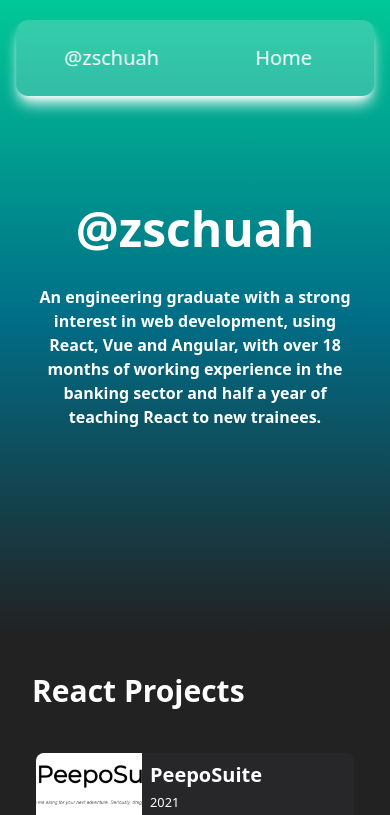
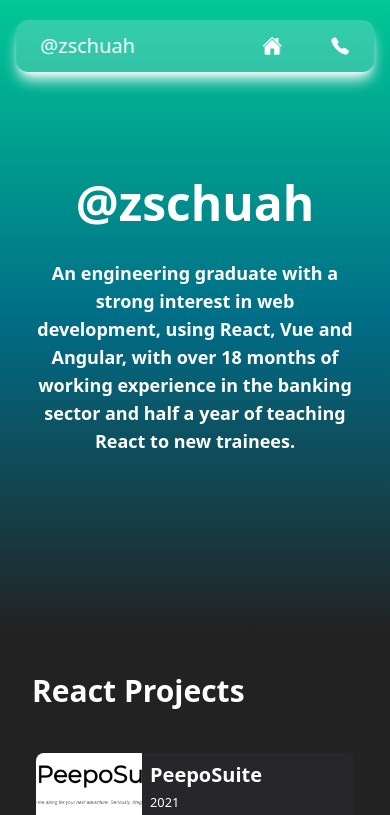
Before and after one commit to zschuah/portfolio, a React (Vite) app: page / in a window 390 px wide. Shown: the top 815 px of the page. Built offline with nearby package versions, Linux system fonts and the light colour scheme.

Commit message:
made navbar responsive

```diff
--- a/src/components/CardMultiColor.tsx
+++ b/src/components/CardMultiColor.tsx
@@ -68,7 +68,7 @@ const CardMultiColor = ({ clientX, clientY, proj }: PropTypes) => {
           <p>{posY}</p> */}
           <h4>{proj.name}</h4>
           <small>{proj.year}</small>
-          <p>{proj.desc}</p>
+          <p className="text-sm sm:text-base">{proj.desc}</p>
         </div>
       </div>
 
--- a/src/components/Hero.tsx
+++ b/src/components/Hero.tsx
@@ -7,11 +7,11 @@ const Hero = () => {
         <div
           className={twMerge(
             "flex flex-col justify-center items-center",
-            "h-[75vh] gap-8 px-8"
+            "min-h-[75vh] gap-8 px-8"
           )}
         >
           <h1 className="text-5xl md:text-8xl">@zschuah</h1>
-          <h3 className="text-center text-base md:text-2xl">
+          <h3 className="text-center text-lg md:text-2xl max-w-5xl">
             An engineering graduate with a strong interest in web development,
             using React, Vue and Angular, with over 18 months of working
             experience in the banking sector and half a year of teaching React
--- a/src/components/NavButton.tsx
+++ b/src/components/NavButton.tsx
@@ -13,7 +13,9 @@ const NavButton = ({ children, onClick, className, ...rest }: PropTypes) => {
       {...rest}
       onClick={onClick}
       className={twMerge(
-        "px-12 py-6 hover:bg-white/30 active:bg-white/40",
+        "px-6 py-3 sm:px-12 sm:py-6",
+        "hover:bg-white/30 active:bg-white/40",
+        "flex items-center gap-1",
         className
       )}
     >
--- a/src/components/Navbar.tsx
+++ b/src/components/Navbar.tsx
@@ -1,6 +1,7 @@
+import { IoCall, IoHome } from "react-icons/io5";
+import { useNavigate } from "react-router-dom";
 import { twMerge } from "tailwind-merge";
 import NavButton from "./NavButton";
-import { useNavigate } from "react-router-dom";
 
 const Navbar = () => {
   const navigate = useNavigate();
@@ -8,17 +9,21 @@ const Navbar = () => {
   return (
     <nav
       className={twMerge(
-        "my-5 flex text-xl rounded-xl overflow-hidden",
+        "my-5 flex rounded-xl overflow-hidden text-xl",
         "backdrop-blur-sm bg-white/20 shadow-lg shadow-white",
         "fixed w-11/12 container left-1/2 -translate-x-1/2 z-50"
       )}
     >
-      <p className="px-12 py-6">@zschuah</p>
+      <p className="px-6 py-3 sm:px-12 sm:py-6">@zschuah</p>
 
-      <NavButton onClick={() => navigate("/")} className="ml-auto">
-        Home
+      <NavButton className="ml-auto" onClick={() => navigate("/")}>
+        <IoHome />
+        <span className="hidden sm:inline">Home</span>
       </NavButton>
-      <NavButton>Contact</NavButton>
+      <NavButton>
+        <IoCall />
+        <span className="hidden sm:inline">Contact</span>
+      </NavButton>
     </nav>
   );
 };
--- a/src/pages/Info.tsx
+++ b/src/pages/Info.tsx
@@ -30,7 +30,7 @@ const Info = ({ projectList }: PropTypes) => {
         <h2>{year}</h2>
         <small>{params.id}</small>
 
-        <p className="py-10">{descFull}</p>
+        <p className="py-10 text-sm sm:text-base">{descFull}</p>
 
         <div className="flex justify-center gap-4">
           <Button onClick={() => navigate(-1)}>
```
